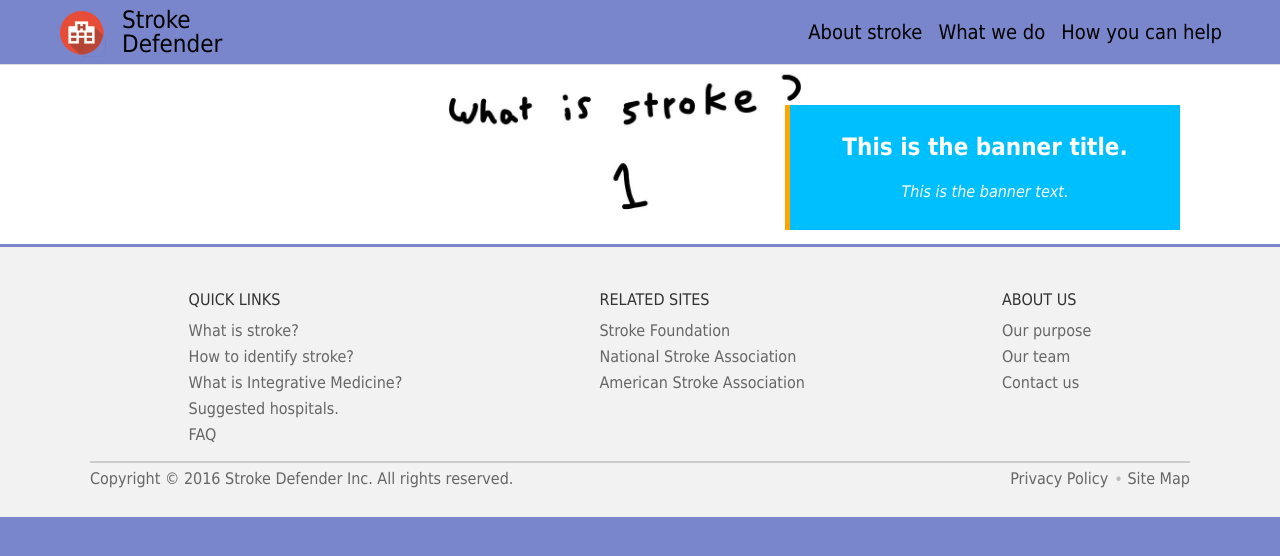
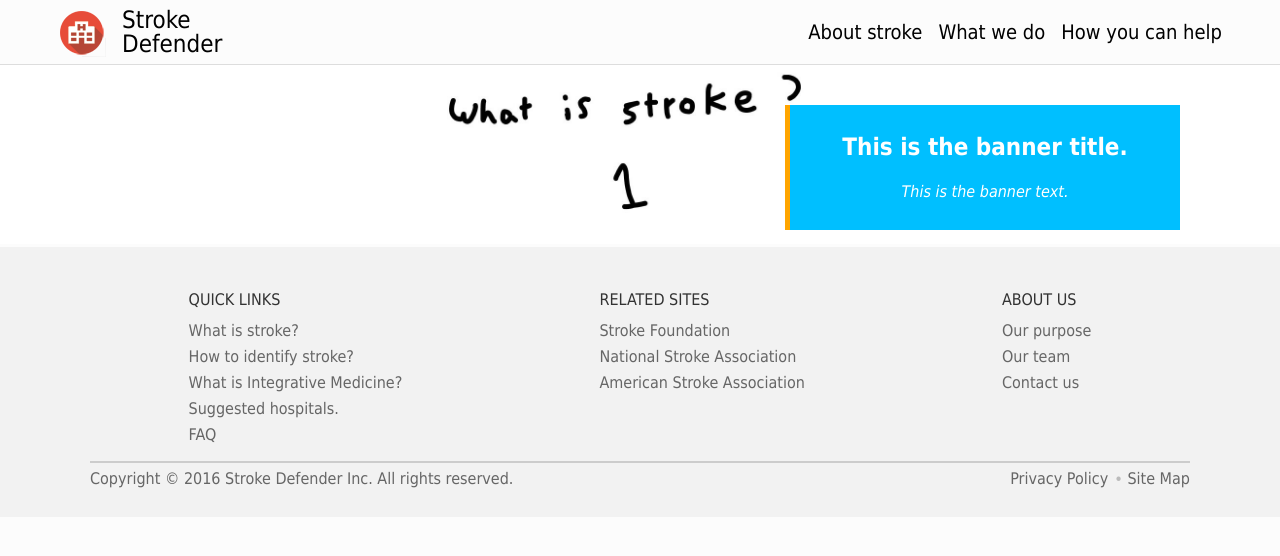
Before and after one commit to bartley-le/INFO1003-GU, a PHP site: page /faq.html in a window 1280 px wide. Shown: the top 556 px of the page. Run offline with PHP 8.4, Linux system fonts and the light colour scheme.

Commit message:
delete background  of body

```diff
--- a/style.css
+++ b/style.css
@@ -195,7 +195,7 @@ footer span.copyright {
 
 /*Kevin - Sign up*/
 body{
-    background-color: #7986CB;
+
     font-family:Tahoma, Arial, sans-serif;
     font-size: 16px;
 }
```
Also changed, not shown: 1 other file.
